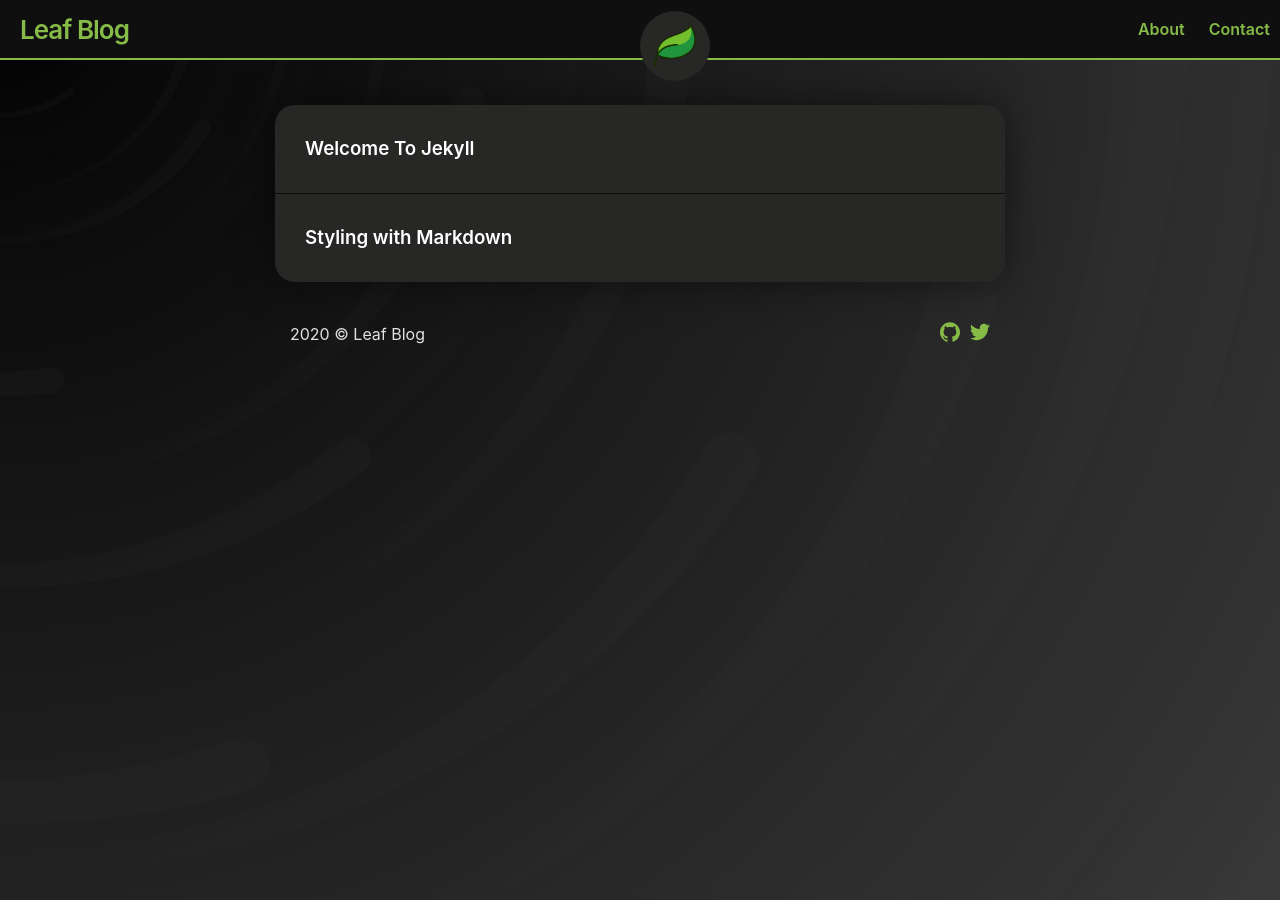
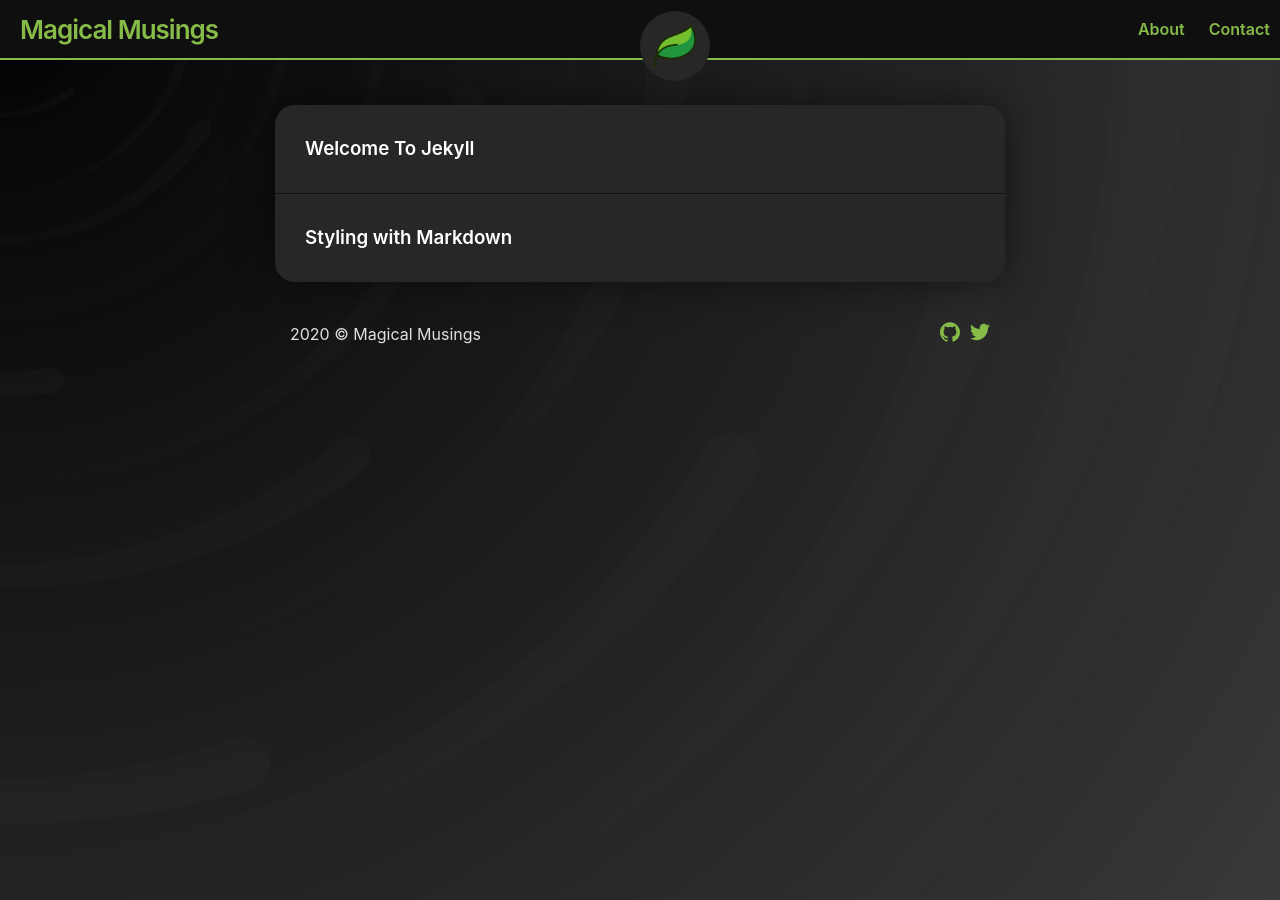
Before and after one commit to andersthemagi/magicalmusings.github.io, a Jekyll site: the page built from index.md, in a window 1280 px wide. Built offline with Jekyll 4.4.1, drawn with Linux system fonts in a browser that asks for light colours.

Commit message:
Update _config.yml

```diff
--- a/_config.yml
+++ b/_config.yml
@@ -1,4 +1,4 @@
-title: Leaf Blog
+title: Magical Musings
 iconURL: assets/default-icon.png
 theme: jekyll-theme-leaf
 
```
